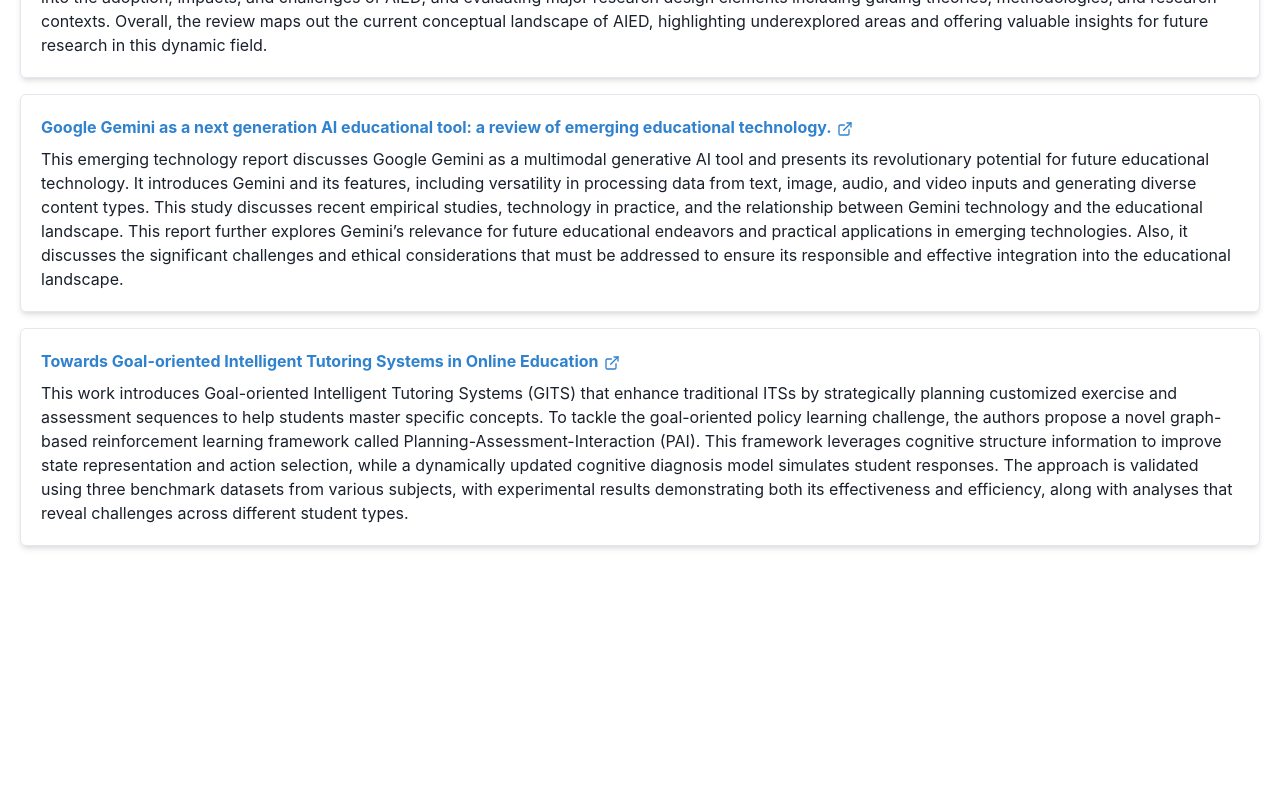
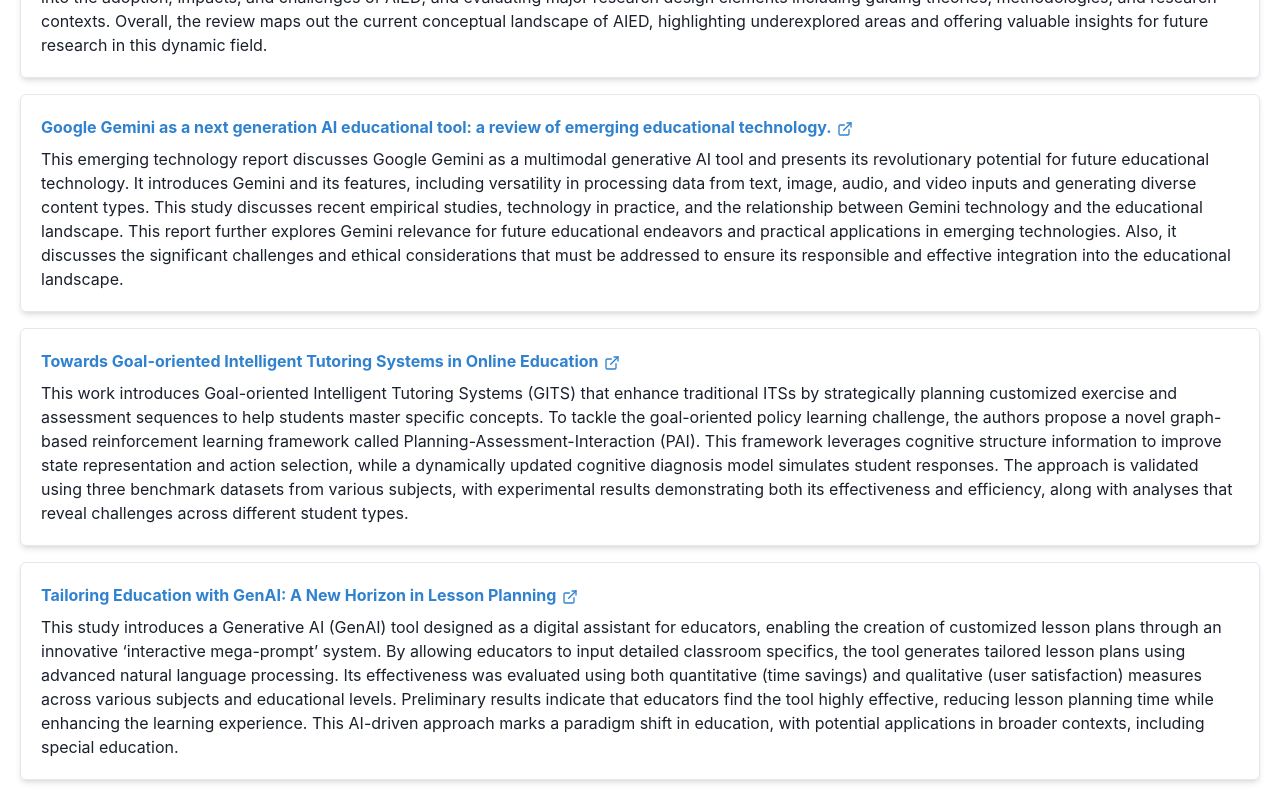
Before and after one commit to Vedant-K1/HackXplore_temp, a React (Vite) app in the folder EduNexus-Client/: page /student/research in a window 1280 px wide. Shown: the part 348-1148 px from the top of the page. Before the commit the page ends 914 px from the top, so only its background shows below. Built offline with nearby package versions, Linux system fonts and the light colour scheme; what fusioncharts would draw is missing.

Commit message:
modified rs

```diff
--- a/EduNexus-Client/src/pages/teacher/research.tsx
+++ b/EduNexus-Client/src/pages/teacher/research.tsx
@@ -19,11 +19,15 @@ import {
   Text,
   Link,
   SimpleGrid,
-  useDisclosure
+  useDisclosure,
+  Alert,
+  AlertIcon,
+  AlertTitle,
+  AlertDescription
 } from '@chakra-ui/react';
 import { Navbar } from '../../components/navbar';
 import { ExternalLinkIcon } from '@chakra-ui/icons';
-// import { ExternalLinkIcon } from 'react-icons/fa';
+
 const Research = () => {
   const { isOpen, onOpen, onClose } = useDisclosure();
   const [researchData, setResearchData] = useState({
@@ -31,6 +35,10 @@ const Research = () => {
     journals: '',
     details: ''
   });
+
+  // State for success message
+  const [showSuccess, setShowSuccess] = useState(false);
+  const [submittedTopic, setSubmittedTopic] = useState('');
 
   // Sample research results data
   const [results, setResults] = useState([
@@ -44,13 +52,19 @@ const Research = () => {
       id: 2,
       name: 'Google Gemini as a next generation AI educational tool: a review of emerging educational technology.',
       link: 'https://link.springer.com/content/pdf/10.1186/s40561-024-00310-z.pdf',
-      summary: 'This emerging technology report discusses Google Gemini as a multimodal generative AI tool and presents its revolutionary potential for future educational technology. It introduces Gemini and its features, including versatility in processing data from text, image, audio, and video inputs and generating diverse content types. This study discusses recent empirical studies, technology in practice, and the relationship between Gemini technology and the educational landscape. This report further explores Gemini’s relevance for future educational endeavors and practical applications in emerging technologies. Also, it discusses the significant challenges and ethical considerations that must be addressed to ensure its responsible and effective integration into the educational landscape.'
+      summary: 'This emerging technology report discusses Google Gemini as a multimodal generative AI tool and presents its revolutionary potential for future educational technology. It introduces Gemini and its features, including versatility in processing data from text, image, audio, and video inputs and generating diverse content types. This study discusses recent empirical studies, technology in practice, and the relationship between Gemini technology and the educational landscape. This report further explores Gemini relevance for future educational endeavors and practical applications in emerging technologies. Also, it discusses the significant challenges and ethical considerations that must be addressed to ensure its responsible and effective integration into the educational landscape.'
     },
     {
       id: 3,
       name: 'Towards Goal-oriented Intelligent Tutoring Systems in Online Education',
       link: 'https://arxiv.org/pdf/2312.10053',
       summary: 'This work introduces Goal-oriented Intelligent Tutoring Systems (GITS) that enhance traditional ITSs by strategically planning customized exercise and assessment sequences to help students master specific concepts. To tackle the goal-oriented policy learning challenge, the authors propose a novel graph-based reinforcement learning framework called Planning-Assessment-Interaction (PAI). This framework leverages cognitive structure information to improve state representation and action selection, while a dynamically updated cognitive diagnosis model simulates student responses. The approach is validated using three benchmark datasets from various subjects, with experimental results demonstrating both its effectiveness and efficiency, along with analyses that reveal challenges across different student types.'
+    },
+    {
+      id: 4,
+      name: 'Tailoring Education with GenAI: A New Horizon in Lesson Planning',
+      link: 'https://ieeexplore.ieee.org/document/10578690',
+      summary: 'This study introduces a Generative AI (GenAI) tool designed as a digital assistant for educators, enabling the creation of customized lesson plans through an innovative ‘interactive mega-prompt’ system. By allowing educators to input detailed classroom specifics, the tool generates tailored lesson plans using advanced natural language processing. Its effectiveness was evaluated using both quantitative (time savings) and qualitative (user satisfaction) measures across various subjects and educational levels. Preliminary results indicate that educators find the tool highly effective, reducing lesson planning time while enhancing the learning experience. This AI-driven approach marks a paradigm shift in education, with potential applications in broader contexts, including special education.'
     }
   ]);
 
@@ -66,6 +80,9 @@ const Research = () => {
     // Here you would typically submit the data to an API
     console.log('Submitting research request:', researchData);
 
+    // Save the topic for the success message
+    setSubmittedTopic(researchData.topic);
+
     // For demonstration, add a mock result
     const newResult = {
       id: results.length + 1,
@@ -74,11 +91,20 @@ const Research = () => {
       summary: `Research on ${researchData.topic} focusing on ${researchData.journals}. ${researchData.details}`
     };
 
-    setResults([newResult, ...results]);
+    // Add new result to the bottom of the list
+    setResults([...results, newResult]);
 
     // Close the modal and reset form
     setResearchData({ topic: '', journals: '', details: '' });
     onClose();
+
+    // Show success message
+    setShowSuccess(true);
+
+    // Hide success message after 5 seconds
+    setTimeout(() => {
+      setShowSuccess(false);
+    }, 5000);
   };
 
   return (
@@ -88,6 +114,20 @@ const Research = () => {
       <Button colorScheme="purple" onClick={onOpen}>
         Research New Topic
       </Button>
+
+      {/* Success Alert */}
+      {showSuccess && (
+        <Alert
+          status="success"
+          mt={4}
+          mb={4}
+          borderRadius="md"
+        >
+          <AlertIcon />
+          <AlertTitle mr={2}>Success!</AlertTitle>
+          <AlertDescription>Your research topic "{submittedTopic}" has been successfully submitted.</AlertDescription>
+        </Alert>
+      )}
 
       {/* Research Request Modal */}
       <Modal isOpen={isOpen} onClose={onClose}>
```
